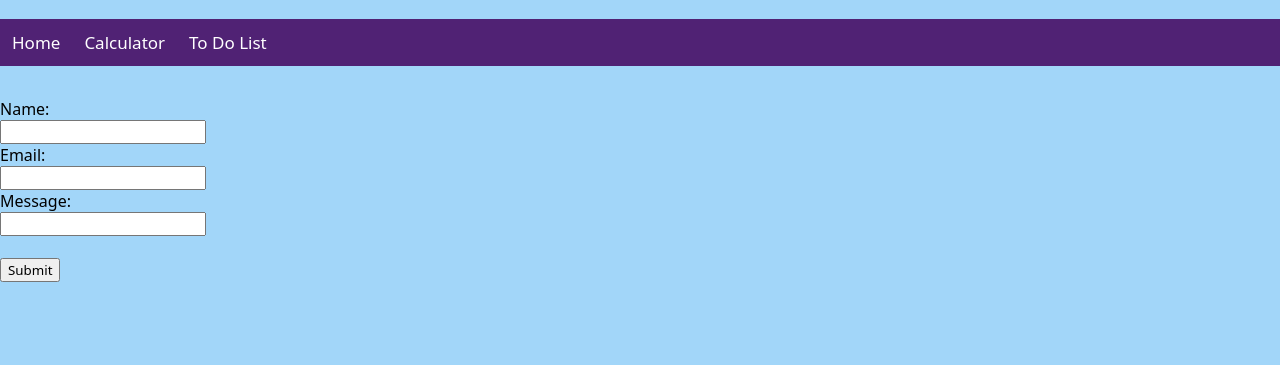
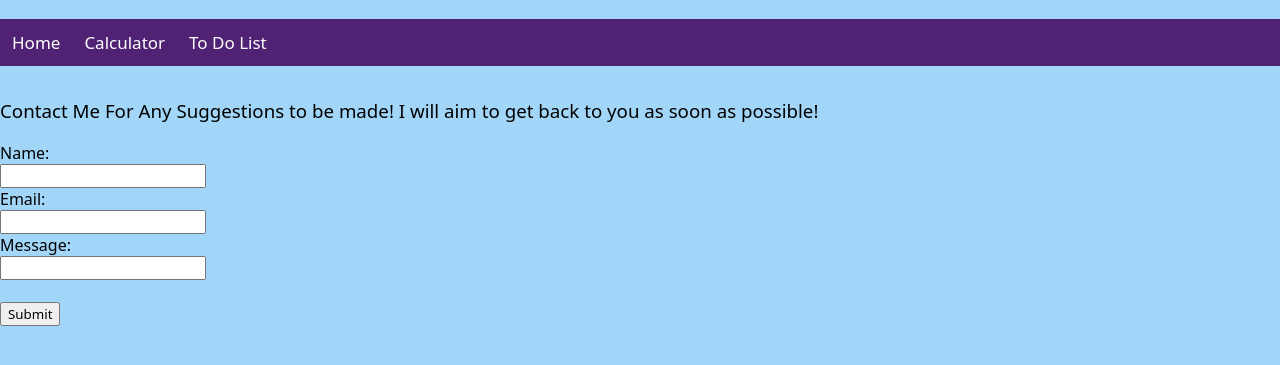
Before and after one commit to KingRoss78/Organiser, a plain HTML site: page FrontEnd/contact.html in a window 1280 px wide. Shown: the part 67-432 px from the top of the page. Drawn offline with Linux system fonts and the light colour scheme.

Commit message:
added info about contact form on readme

```diff
--- a/FrontEnd/contact.html
+++ b/FrontEnd/contact.html
@@ -17,7 +17,7 @@
             <a href="todo.html">To Do List</a>
         </nav>
         <main>
-
+            <h3>Contact Me For Any Suggestions to be made! I will aim to get back to you as soon as possible!</h3>
             <form action="/submit_form" method="post">
                 <label for="name">Name:</label><br>
                 <input type="text" id="name" name="name"><br>
```
Also changed, not shown: README.md.
